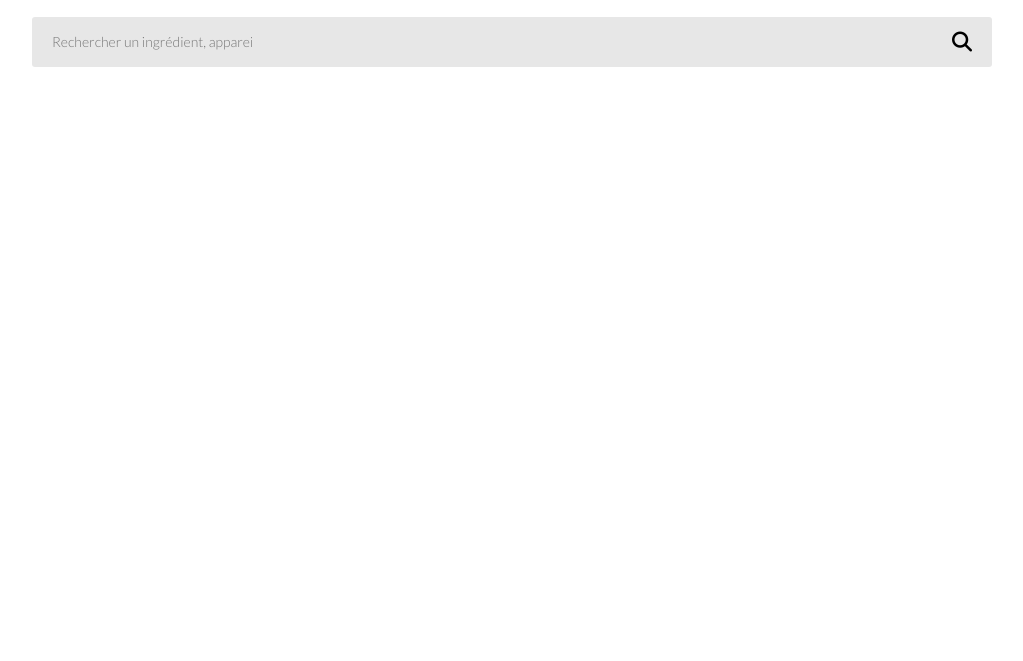
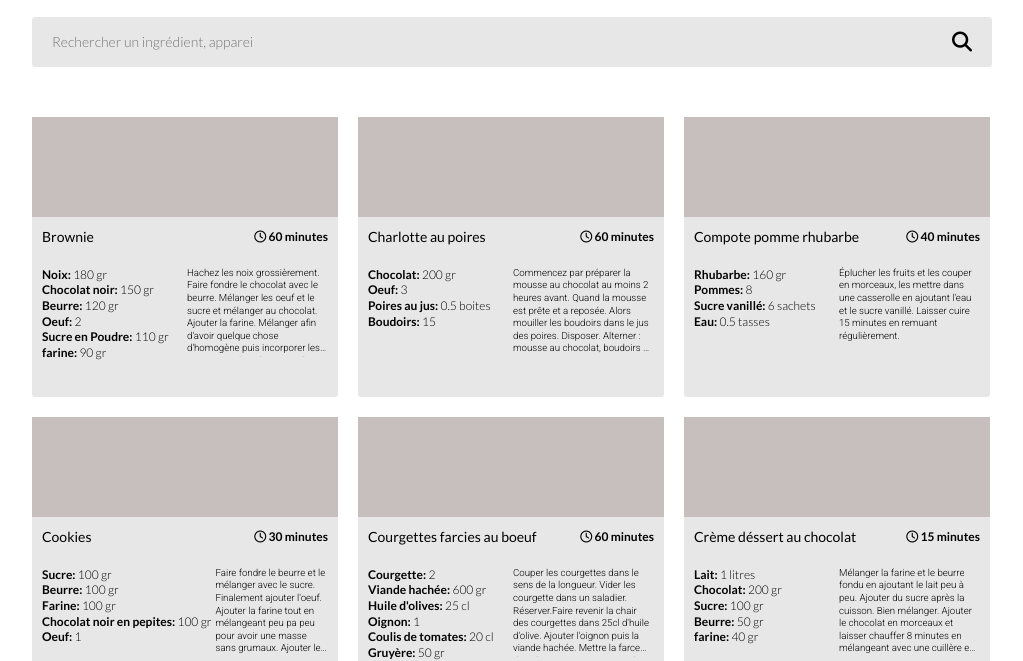
Before and after one commit to rpceri/RaphaelPazdzior_7_07082021, a plain HTML site: page index.html in a window 1280 px wide. Shown: the part 140-801 px from the top of the page, without its empty margins (128-1151 px from the left). Drawn offline with Linux system fonts and the light colour scheme.

Commit message:
affichage de la liste de toutes les recettes

```diff
--- a/index.html
+++ b/index.html
@@ -33,5 +33,7 @@
           <section class="resultat" id="resultat"></section>
         </main>
       </div>
+      <script src="ressources/recipes.js"></script>
+      <script src="js/index.js"></script>
    </body>
 </html>
--- /dev/null
+++ b/js/index.js
@@ -0,0 +1,80 @@
+  // utilisée par retourneBalisesArticlesContenantRecettesTriees et recherche.inc
+   // suppr des accents et autres signes diacritiques génériques (https://fr.wikipedia.org/wiki/Table_des_caract%C3%A8res_Unicode/U0300)
+  remplaceCarSpeciaux = (str) => {
+    if(str.length > 0) {
+      let modif = str.normalize('NFD').replace(/[\u0300-\u036f]/g, '').toLowerCase(); // normalize renvoye la forme normalisée Unicode d'une chaîne de caractères, NFD : Normalization Form Canonical Decomposition.
+      //if(modif != str) console.log(modif + ' : ' + str)
+      // toLowerCase utile, verif faite
+      return modif;
+    } else return '';
+  }
+
+
+  abregUnits = (str) => {
+    return str.replace('grammes', 'gr');
+  }
+
+  // trie des recettes par ordre alpha et retourne autant de balise <article que nécessaire
+  retourneBalisesArticlesContenantRecettesTriees = (array) => {
+    const arraySorted = array.sort(function (a, b) {
+      let aname = remplaceCarSpeciaux(a.name); // suppr des accents et autres signes diacritiques génériques
+      let bname = remplaceCarSpeciaux(b.name); // suppr des accents et autres signes diacritiques génériques
+      if (aname > bname) return 1;
+      if (aname < bname) return -1;
+      return 0;
+    });
+
+    const recipeResult = arraySorted.map((element) => {
+        const name = element.name;
+        const time = element.time;
+        const intstruction = element.description;
+
+        const ingredients = element.ingredients.map((elIngred) => {
+            const ingredient = elIngred.ingredient;
+            const quantity = elIngred.quantity;
+            const unit = elIngred.unit; // optionnel
+
+            // return un ingredient avec ces quantités/unites dans un <p>
+            if(quantity != undefined && unit != undefined)  return`<p><b>${ingredient}:</b> ${quantity} ${abregUnits(unit)}</p>` // grammes sera converti engr
+            else if(quantity != undefined) return `<p><b>${ingredient}:</b> ${quantity}</p>`;
+            else return `<p><b>${ingredient}</b></p>`;
+
+          })
+          .join('');
+        return `<article class="fiche-recette">
+                  <div class="fiche-recette__image"></div>
+                  <div class="fiche-recette__info">
+
+                    <div class="fiche-recette__info__first-element">
+                      <h2 class="fiche-recette__info__first-element__nom-recette">${name}</h2>
+                      <span class="fiche-recette__info__first-element__temps"><i class="far fa-clock"></i> ${time} minutes</span>
+                    </div>
+
+                    <div class="fiche-recette__info__second-element">
+                      <div class="fiche-recette__info__second-element__ingredients">${ingredients}</div>
+                      <p class="fiche-recette__info__second-element__instructions">${intstruction}</p>
+                    </div>
+                  </div>
+                </article>`;
+    }).join('')
+    return recipeResult;
+  } // retourneBalisesArticlesContenantRecettesTriees
+
+
+
+
+  //modification du contenu des objets présents dans recipes.js :
+  // première lettre des ustensils en maj
+  recipes.map((element) => {
+    for (let i = 0; i < element.ustensils.length; i++) {
+      let modif = element.ustensils[i].charAt(0).toUpperCase() + element.ustensils[i].slice(1);
+      element.ustensils[i] =  modif;
+    }
+  });
+  //console.log(recipes) //tableau contenant un objet par recette = contenue de recpies.js
+
+
+
+  // affichage des recettes
+  const resultatSection = document.querySelector('.resultat'); // sert plus en dessous de ce script
+  resultatSection.innerHTML = retourneBalisesArticlesContenantRecettesTriees(recipes); // trie des recettes par ordre alpha et retourne autant de balise <article que nécessaire
```
Also changed, not shown: js/recherche.inc.js (added).
